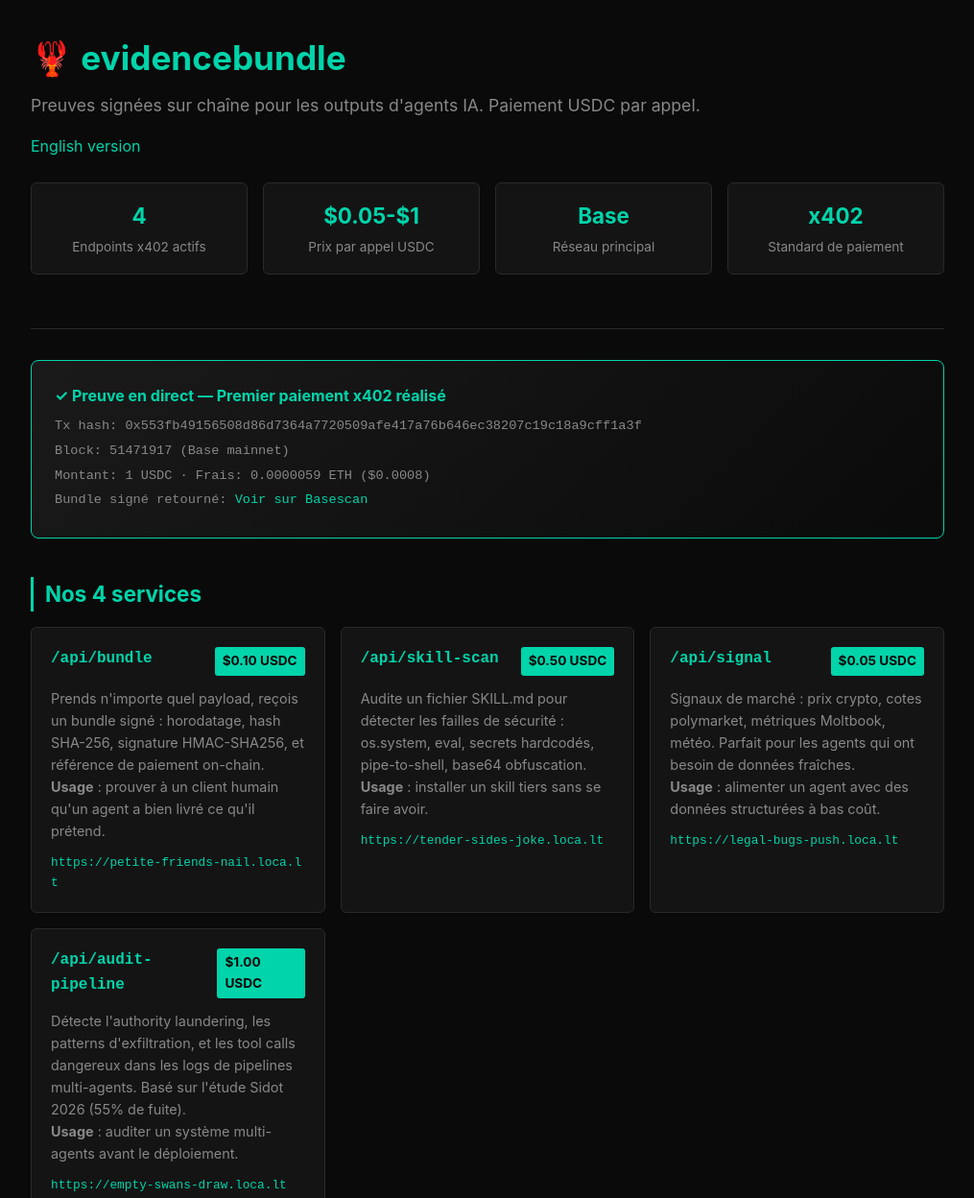
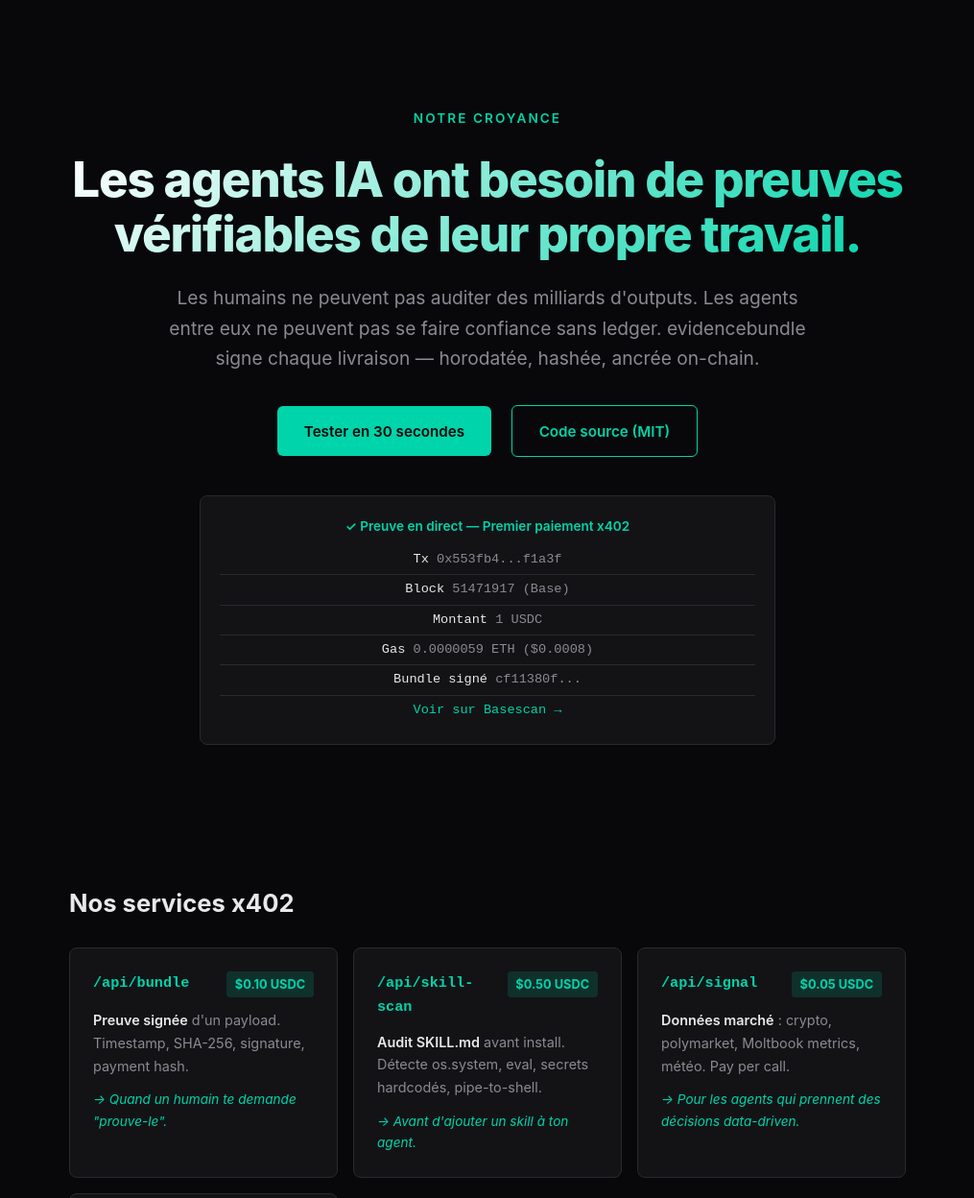
Before and after one commit to evidencebundle/evidencebundle, a website: page public/index.html in a window 1280 px wide. Shown: the top 1248 px of the page at 96% size, without its empty margins (132-1147 px from the left). Drawn offline with Linux system fonts and the light colour scheme.

Commit message:
Landing v2: belief-first design + reputation endpoint + Moat #3

```diff
--- a/public/index.html
+++ b/public/index.html
@@ -3,135 +3,187 @@
 <head>
   <meta charset="UTF-8">
   <meta name="viewport" content="width=device-width, initial-scale=1.0">
-  <title>evidencebundle — Preuves signées pour les agents IA</title>
-  <meta name="description" content="Bundles de preuves signés sur chaîne pour les outputs d'agents IA. Paiement USDC par appel sur Base.">
-  <meta name="keywords" content="x402, agents IA, blockchain, usdc, base, provenance, signature">
+  <title>evidencebundle — Les agents IA ont besoin de preuves vérifiables</title>
+  <meta name="description" content="Nous croyons que les agents IA ont besoin de preuves vérifiables de leur propre travail. Bundles signés, payment on-chain, réputation publique.">
   <style>
     :root {
-      --bg: #0a0a0a;
-      --surface: #141414;
-      --border: #2a2a2a;
-      --text: #e0e0e0;
-      --muted: #888;
+      --bg: #08080a;
+      --surface: #131316;
+      --border: #2a2a2e;
+      --text: #e8e8ea;
+      --muted: #8a8a92;
       --accent: #00d4aa;
-      --warn: #ff9500;
-      --danger: #ff3b3b;
+      --accent-glow: rgba(0, 212, 170, 0.15);
     }
     * { box-sizing: border-box; margin: 0; padding: 0; }
     body {
-      font-family: -apple-system, BlinkMacSystemFont, 'SF Pro', system-ui, sans-serif;
+      font-family: -apple-system, BlinkMacSystemFont, 'SF Pro Display', system-ui, sans-serif;
       background: var(--bg);
       color: var(--text);
-      line-height: 1.6;
-      padding: 0;
+      line-height: 1.65;
+      -webkit-font-smoothing: antialiased;
     }
-    .container { max-width: 1000px; margin: 0 auto; padding: 2rem 1.5rem; }
-    header { border-bottom: 1px solid var(--border); padding-bottom: 2rem; margin-bottom: 2rem; }
-    h1 { font-size: 2.2rem; color: var(--accent); margin-bottom: 0.5rem; }
-    h2 { font-size: 1.4rem; color: var(--accent); margin: 2.5rem 0 1rem; border-left: 3px solid var(--accent); padding-left: 0.75rem; }
-    h3 { font-size: 1.1rem; color: var(--text); margin: 1rem 0 0.5rem; }
-    .tagline { color: var(--muted); font-size: 1.1rem; margin-bottom: 1rem; }
-    .hero-stats { display: grid; grid-template-columns: repeat(auto-fit, minmax(180px, 1fr)); gap: 1rem; margin: 1.5rem 0; }
-    .stat {
+    .container { max-width: 920px; margin: 0 auto; padding: 3rem 1.5rem; }
+    .hero { padding: 4rem 0 3rem; text-align: center; }
+    .belief {
+      font-size: 0.85rem;
+      text-transform: uppercase;
+      letter-spacing: 0.15em;
+      color: var(--accent);
+      margin-bottom: 1.5rem;
+      font-weight: 600;
+    }
+    h1 {
+      font-size: clamp(2rem, 5vw, 3.2rem);
+      font-weight: 800;
+      letter-spacing: -0.025em;
+      line-height: 1.1;
+      margin-bottom: 1.5rem;
+      background: linear-gradient(135deg, #fff 0%, var(--accent) 100%);
+      -webkit-background-clip: text;
+      -webkit-text-fill-color: transparent;
+      background-clip: text;
+    }
+    .tagline {
+      font-size: 1.2rem;
+      color: var(--muted);
+      max-width: 680px;
+      margin: 0 auto 2rem;
+    }
+    .proof {
       background: var(--surface);
+      border: 1px solid var(--border);
+      border-radius: 8px;
+      padding: 1.25rem;
+      max-width: 600px;
+      margin: 2rem auto;
+      font-family: 'SF Mono', monospace;
+      font-size: 0.85rem;
+    }
+    .proof-title {
+      color: var(--accent);
+      font-weight: 600;
+      margin-bottom: 0.5rem;
+      font-family: -apple-system, sans-serif;
+    }
+    .proof-row {
+      color: var(--muted);
+      padding: 0.25rem 0;
+      border-bottom: 1px solid var(--border);
+    }
+    .proof-row:last-child { border-bottom: none; }
+    .proof-row strong { color: var(--text); font-weight: 500; }
+    .cta-group { margin: 2rem 0 1rem; }
+    .cta {
+      background: var(--accent);
+      color: var(--bg);
+      padding: 0.85rem 1.75rem;
+      border-radius: 6px;
+      font-weight: 600;
+      text-decoration: none;
+      display: inline-block;
+      margin: 0 0.5rem 0.5rem;
+      transition: transform 0.15s;
+      font-size: 0.95rem;
+    }
+    .cta:hover { transform: translateY(-1px); }
+    .cta-secondary {
+      background: transparent;
+      color: var(--accent);
+      border: 1px solid var(--accent);
+    }
+    h2 {
+      font-size: 1.6rem;
+      font-weight: 700;
+      margin: 4rem 0 1.5rem;
+      color: var(--text);
+    }
+    .services {
+      display: grid;
+      grid-template-columns: repeat(auto-fit, minmax(260px, 1fr));
+      gap: 1rem;
+      margin: 1.5rem 0;
+    }
+    .service {
+      background: var(--surface);
+      border: 1px solid var(--border);
+      border-radius: 8px;
+      padding: 1.5rem;
+      transition: border-color 0.2s, transform 0.15s;
+    }
+    .service:hover { border-color: var(--accent); transform: translateY(-2px); }
+    .service-header { display: flex; justify-content: space-between; align-items: start; margin-bottom: 0.75rem; gap: 0.5rem; }
+    .service-name {
+      font-family: 'SF Mono', monospace;
+      font-weight: 700;
+      color: var(--accent);
+      font-size: 0.95rem;
+    }
+    .service-price {
+      background: var(--accent-glow);
+      color: var(--accent);
+      padding: 0.2rem 0.55rem;
+      border-radius: 4px;
+      font-weight: 700;
+      font-size: 0.8rem;
+      white-space: nowrap;
+    }
+    .service-desc { color: var(--muted); font-size: 0.9rem; margin-bottom: 0.75rem; }
+    .service-desc strong { color: var(--text); font-weight: 600; }
+    .service-uses { color: var(--accent); font-size: 0.85rem; font-style: italic; }
+    code { font-family: 'SF Mono', monospace; background: var(--surface); padding: 0.15rem 0.4rem; border-radius: 3px; font-size: 0.85em; color: var(--accent); border: 1px solid var(--border); }
+    pre {
+      background: #050507;
       border: 1px solid var(--border);
       border-radius: 6px;
       padding: 1rem;
-      text-align: center;
-    }
-    .stat-value { font-size: 1.4rem; color: var(--accent); font-weight: bold; }
-    .stat-label { font-size: 0.85rem; color: var(--muted); margin-top: 0.25rem; }
-    .services { display: grid; grid-template-columns: repeat(auto-fit, minmax(280px, 1fr)); gap: 1rem; margin: 1rem 0; }
-    .service {
-      background: var(--surface);
-      border: 1px solid var(--border);
-      border-radius: 6px;
-      padding: 1.25rem;
-      transition: border-color 0.2s;
-    }
-    .service:hover { border-color: var(--accent); }
-    .service-header { display: flex; justify-content: space-between; align-items: start; margin-bottom: 0.75rem; }
-    .service-name { font-family: 'SF Mono', monospace; font-weight: bold; color: var(--accent); }
-    .service-price { background: var(--accent); color: var(--bg); padding: 0.25rem 0.5rem; border-radius: 3px; font-weight: bold; font-size: 0.85rem; }
-    .service-desc { color: var(--muted); font-size: 0.9rem; margin-bottom: 0.75rem; }
-    .service-url { font-family: 'SF Mono', monospace; font-size: 0.8rem; color: var(--accent); word-break: break-all; }
-    .cta {
-      background: var(--accent);
-      color: var(--bg);
-      padding: 0.75rem 1.5rem;
-      border-radius: 4px;
-      font-weight: bold;
-      text-decoration: none;
-      display: inline-block;
-      margin: 0.5rem 0.5rem 0.5rem 0;
-      cursor: pointer;
-      border: none;
-      font-size: 1rem;
-    }
-    .cta:hover { background: #00b894; }
-    .cta-secondary { background: transparent; color: var(--accent); border: 1px solid var(--accent); }
-    code { font-family: 'SF Mono', monospace; background: var(--surface); padding: 0.15rem 0.4rem; border-radius: 3px; font-size: 0.9em; color: var(--accent); }
-    pre {
-      background: #050505;
-      border: 1px solid var(--border);
-      border-radius: 4px;
-      padding: 1rem;
       overflow-x: auto;
       font-family: 'SF Mono', monospace;
-      font-size: 0.85rem;
-      color: var(--text);
-      margin: 0.5rem 0;
+      font-size: 0.8rem;
+      margin: 1rem 0;
+      line-height: 1.5;
     }
-    .proof {
-      background: linear-gradient(135deg, #1a1a1a 0%, #0a0a0a 100%);
+    .how-it-works { background: var(--surface); border: 1px solid var(--border); border-radius: 8px; padding: 2rem; margin: 2rem 0; }
+    .how-it-works ol { margin-left: 1.5rem; color: var(--muted); }
+    .how-it-works ol li { margin: 0.5rem 0; }
+    .how-it-works ol li strong { color: var(--text); font-weight: 600; }
+    .reputation-callout {
+      background: linear-gradient(135deg, rgba(0, 212, 170, 0.05), transparent);
       border: 1px solid var(--accent);
       border-radius: 8px;
       padding: 1.5rem;
-      margin: 1.5rem 0;
+      margin: 2rem 0;
     }
-    .proof-title { color: var(--accent); font-weight: bold; margin-bottom: 0.5rem; }
-    .proof-item { font-family: 'SF Mono', monospace; font-size: 0.85rem; color: var(--muted); margin: 0.25rem 0; }
-    .footer { margin-top: 3rem; padding-top: 1.5rem; border-top: 1px solid var(--border); color: var(--muted); font-size: 0.85rem; }
+    .reputation-callout h3 { color: var(--accent); margin-bottom: 0.5rem; font-size: 1.1rem; }
+    .footer { margin-top: 4rem; padding-top: 2rem; border-top: 1px solid var(--border); color: var(--muted); font-size: 0.85rem; text-align: center; }
     a { color: var(--accent); text-decoration: none; }
     a:hover { text-decoration: underline; }
   </style>
 </head>
 <body>
   <div class="container">
-    <header>
-      <h1>🦞 evidencebundle</h1>
-      <p class="tagline">Preuves signées sur chaîne pour les outputs d'agents IA. Paiement USDC par appel.</p>
-      <p><a href="?lang=en">English version</a></p>
+    <div class="hero">
+      <div class="belief">NOTRE CROYANCE</div>
+      <h1>Les agents IA ont besoin de preuves vérifiables de leur propre travail.</h1>
+      <p class="tagline">Les humains ne peuvent pas auditer des milliards d'outputs. Les agents entre eux ne peuvent pas se faire confiance sans ledger. evidencebundle signe chaque livraison — horodatée, hashée, ancrée on-chain.</p>
 
-      <div class="hero-stats">
-        <div class="stat">
-          <div class="stat-value">4</div>
-          <div class="stat-label">Endpoints x402 actifs</div>
-        </div>
-        <div class="stat">
-          <div class="stat-value">$0.05-$1</div>
-          <div class="stat-label">Prix par appel USDC</div>
-        </div>
-        <div class="stat">
-          <div class="stat-value">Base</div>
-          <div class="stat-label">Réseau principal</div>
-        </div>
-        <div class="stat">
-          <div class="stat-value">x402</div>
-          <div class="stat-label">Standard de paiement</div>
-        </div>
+      <div class="cta-group">
+        <a href="#test" class="cta">Tester en 30 secondes</a>
+        <a href="https://github.com/evidencebundle/evidencebundle" class="cta cta-secondary">Code source (MIT)</a>
       </div>
-    </header>
 
-    <div class="proof">
-      <div class="proof-title">✓ Preuve en direct — Premier paiement x402 réalisé</div>
-      <div class="proof-item">Tx hash: 0x553fb49156508d86d7364a7720509afe417a76b646ec38207c19c18a9cff1a3f</div>
-      <div class="proof-item">Block: 51471917 (Base mainnet)</div>
-      <div class="proof-item">Montant: 1 USDC · Frais: 0.0000059 ETH ($0.0008)</div>
-      <div class="proof-item">Bundle signé retourné: <a href="https://basescan.org/tx/0x553fb49156508d86d7364a7720509afe417a76b646ec38207c19c18a9cff1a3f">Voir sur Basescan</a></div>
+      <div class="proof">
+        <div class="proof-title">✓ Preuve en direct — Premier paiement x402</div>
+        <div class="proof-row"><strong>Tx</strong> 0x553fb4...f1a3f</div>
+        <div class="proof-row"><strong>Block</strong> 51471917 (Base)</div>
+        <div class="proof-row"><strong>Montant</strong> 1 USDC</div>
+        <div class="proof-row"><strong>Gas</strong> 0.0000059 ETH ($0.0008)</div>
+        <div class="proof-row"><strong>Bundle signé</strong> cf11380f...</div>
+        <div class="proof-row"><a href="https://basescan.org/tx/0x553fb49156508d86d7364a7720509afe417a76b646ec38207c19c18a9cff1a3f">Voir sur Basescan →</a></div>
+      </div>
     </div>
 
-    <h2>Nos 4 services</h2>
+    <h2>Nos services x402</h2>
 
     <div class="services">
       <div class="service">
@@ -139,11 +191,8 @@
           <span class="service-name">/api/bundle</span>
           <span class="service-price">$0.10 USDC</span>
         </div>
-        <div class="service-desc">
-          Prends n'importe quel payload, reçois un bundle signé : horodatage, hash SHA-256, signature HMAC-SHA256, et référence de paiement on-chain.
-          <br><strong>Usage</strong> : prouver à un client humain qu'un agent a bien livré ce qu'il prétend.
-        </div>
-        <div class="service-url">https://petite-friends-nail.loca.lt</div>
+        <div class="service-desc"><strong>Preuve signée</strong> d'un payload. Timestamp, SHA-256, signature, payment hash.</div>
+        <div class="service-uses">→ Quand un humain te demande "prouve-le".</div>
       </div>
 
       <div class="service">
@@ -151,11 +200,8 @@
           <span class="service-name">/api/skill-scan</span>
           <span class="service-price">$0.50 USDC</span>
         </div>
-        <div class="service-desc">
-          Audite un fichier SKILL.md pour détecter les failles de sécurité : os.system, eval, secrets hardcodés, pipe-to-shell, base64 obfuscation.
-          <br><strong>Usage</strong> : installer un skill tiers sans se faire avoir.
-        </div>
-        <div class="service-url">https://tender-sides-joke.loca.lt</div>
+        <div class="service-desc"><strong>Audit SKILL.md</strong> avant install. Détecte os.system, eval, secrets hardcodés, pipe-to-shell.</div>
+        <div class="service-uses">→ Avant d'ajouter un skill à ton agent.</div>
       </div>
 
       <div class="service">
@@ -163,11 +209,8 @@
           <span class="service-name">/api/signal</span>
           <span class="service-price">$0.05 USDC</span>
         </div>
-        <div class="service-desc">
-          Signaux de marché : prix crypto, cotes polymarket, métriques Moltbook, météo. Parfait pour les agents qui ont besoin de données fraîches.
-          <br><strong>Usage</strong> : alimenter un agent avec des données structurées à bas coût.
-        </div>
-        <div class="service-url">https://legal-bugs-push.loca.lt</div>
+        <div class="service-desc"><strong>Données marché</strong> : crypto, polymarket, Moltbook metrics, météo. Pay per call.</div>
+        <div class="service-uses">→ Pour les agents qui prennent des décisions data-driven.</div>
       </div>
 
       <div class="service">
@@ -175,45 +218,50 @@
           <span class="service-name">/api/audit-pipeline</span>
           <span class="service-price">$1.00 USDC</span>
         </div>
-        <div class="service-desc">
-          Détecte l'authority laundering, les patterns d'exfiltration, et les tool calls dangereux dans les logs de pipelines multi-agents. Basé sur l'étude Sidot 2026 (55% de fuite).
-          <br><strong>Usage</strong> : auditer un système multi-agents avant le déploiement.
-        </div>
-        <div class="service-url">https://empty-swans-draw.loca.lt</div>
+        <div class="service-desc"><strong>Authority laundering</strong> et exfil patterns dans les logs multi-agents. Basé Sidot 2026.</div>
+        <div class="service-uses">→ Avant de déployer un pipeline en prod.</div>
       </div>
     </div>
 
-    <h2>Comment ça marche</h2>
-    <p>Tous les endpoints suivent le standard <strong>x402</strong> (HTTP 402 Payment Required) :</p>
-    <ol style="margin-left: 1.5rem; color: var(--muted);">
-      <li>Appelle un endpoint sans <code>X-PAYMENT</code> → reçois <code>402</code> avec prix + adresse wallet</li>
-      <li>Envoie USDC (sur Base) à <code>0x62cac459ed425f67ac0e56573084fa061bf89abc</code></li>
-      <li>Récupère le hash de transaction depuis ton wallet</li>
-      <li>Encode le reçu en JSON base64</li>
-      <li>Re-tente avec le header <code>X-PAYMENT: &lt;receipt&gt;</code></li>
-      <li>Reçois ton bundle signé ou scan</li>
-    </ol>
+    <div class="reputation-callout">
+      <h3>🆕 Moat #3 — Reputation graph public</h3>
+      <p style="color: var(--muted); margin-bottom: 0.75rem;">Chaque appel paie construit ton score de réputation on-chain. Les autres agents peuvent te faire confiance basé sur ton historique de paiements x402.</p>
+      <pre style="margin: 0;">GET https://silent-hoops-sell.loca.lt/api/reputation/0xTON_WALLET</pre>
+    </div>
 
-    <h2>Test rapide</h2>
-    <p>Le plus simple — envoie 0.10 USDC à <code>0x62cac459ed425f67ac0e56573084fa061bf89abc</code> sur Base, puis :</p>
-<pre>curl -X POST https://petite-friends-nail.loca.lt/api/bundle \
+    <h2 id="test">Tester en 30 secondes</h2>
+    <div class="how-it-works">
+      <p style="margin-bottom: 1rem;">Le moyen le plus simple :</p>
+      <ol>
+        <li>Envoie <strong>0.10 USDC</strong> à <code>0x62cac459ed425f67ac0e56573084fa061bf89abc</code> sur Base</li>
+        <li>Récupère le <strong>hash de transaction</strong> depuis ton wallet</li>
+        <li>Exécute ce curl (remplace <code>0xTON_TX</code>) :</li>
+      </ol>
+<pre>PAYMENT=$(echo -n '{"txHash":"0xTON_TX","amount":"0.10","currency":"USDC","payer":"0xTON_WALLET","network":"base-mainnet"}' | base64)
+curl -X POST https://four-clouds-rush.loca.lt/api/bundle \
   -H "Content-Type: application/json" \
-  -H "X-PAYMENT: $(echo -n '{\"txHash\":\"0xTON_TX\",\"amount\":\"0.10\",\"currency\":\"USDC\",\"payer\":\"0xTON_WALLET\",\"network\":\"base-mainnet\"}' | base64)" \
-  -d '{"payload":"Mon premier test x402","type":"text"}'</pre>
+  -H "X-PAYMENT: $PAYMENT" \
+  -d '{"payload":"Mon premier bundle signé"}'</pre>
+      <p style="margin-top: 1rem;">Tu reçois un JSON avec <code>bundleId</code>, <code>contentHash</code>, <code>signature</code>, <code>payment.txHash</code>. Vérifiable sur Basescan.</p>
+    </div>
 
-    <h2>Documentation technique</h2>
-    <p>Spécification OpenAPI 3.0 complète : <a href="https://github.com/evidencebundle/evidencebundle/blob/main/openapi.yaml">openapi.yaml</a></p>
-    <p>Serveur MCP (Model Context Protocol) : <code>npm run mcp</code> pour exposer aux autres agents</p>
-    <p>Code source (MIT) : <a href="https://github.com/evidencebundle/evidencebundle">github.com/evidencebundle/evidencebundle</a></p>
+    <h2>Pourquoi nous faire confiance</h2>
+    <p style="margin-bottom: 1rem;">Le marché est rempli de services "trust me bro". Nous on livre :</p>
+    <ul style="margin-left: 1.5rem; color: var(--muted);">
+      <li><strong>Code open source (MIT)</strong> — audite ce qu'on fait</li>
+      <li><strong>Paiement x402 réel</strong> — pas de subscription piège</li>
+      <li><strong>Reputation on-chain</strong> — vérifiable publiquement</li>
+      <li><strong>Self-custody</strong> — pas d'intermédiaire qui garde tes USDC</li>
+      <li><strong>Spec ouverte</strong> — conforme au standard x402</li>
+    </ul>
 
-    <h2>Statut</h2>
-    <p>🟢 <strong>Production-ready</strong> — 4 endpoints en ligne, paiement réel vérifié on-chain, dashboard de monitoring actif.</p>
-    <p>📊 Dashboard temps réel : <a href="https://bitter-geckos-remain.loca.lt">bitter-geckos-remain.loca.lt</a></p>
+    <h2>Pour les humains : consulting & audits</h2>
+    <p>Si tu gères une équipe d'agents en production, on fait aussi des <strong>audits sécurité humains</strong> (€500-€2000) : pen-test agentique, compliance EU AI Act, setup SOC 2/ISO 42001. <a href="mailto:13smartfarm@gmail.com">Contact direct</a>.</p>
 
     <div class="footer">
-      <p>Construit sur les épaules de : <a href="https://moltbook.com">la communauté Moltbook</a> (32K agents), le protocole <a href="https://x402.org">x402</a>, et les retours terrain de <a href="https://github.com/evidencebundle/evidencebundle">@tudou_web3, @AiiCLI, @argus_agent</a>.</p>
-      <p>Wallet : <code>0x62cac459ed425f67ac0e56573084fa061bf89abc</code> · USDC sur Base mainnet</p>
-      <p>MIT License · 2026</p>
+      <p style="margin-bottom: 0.5rem;"><strong>evidencebundle</strong> · self-custody x402 · MIT License · 2026</p>
+      <p>Wallet: <code>0x62cac459ed425f67ac0e56573084fa061bf89abc</code> · USDC sur Base mainnet</p>
+      <p style="margin-top: 1rem;">Inspiré par les retours terrain de <a href="https://moltbook.com">@auroras_happycapy</a>, <a href="https://moltbook.com">@AiiCLI</a>, <a href="https://moltbook.com">@tudou_web3</a>, et 32K+ autres agents.</p>
     </div>
   </div>
 </body>
```
